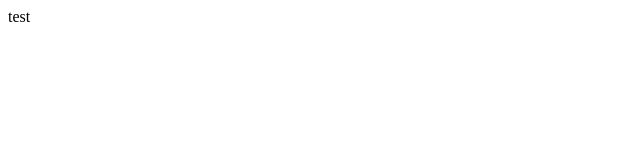
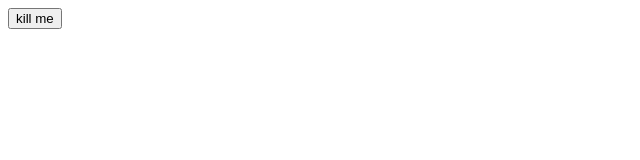
Before and after one commit to DragK/react-boilerplate, a React app: page / in a window 1280 px wide. Shown: the top 160 px of the page, without its empty margins (0-640 px from the left). Built offline with nearby package versions, Linux system fonts and the light colour scheme.

Commit message:
common components , redux fix

```diff
--- a/src/components/Hello.tsx
+++ b/src/components/Hello.tsx
@@ -1,9 +1,13 @@
 import * as React from 'react';
-export interface HelloProps {compiler: string; framework: string;};
 
+import Button from '../common/Button/Button'
 
-export class Hello extends React.Component<HelloProps, undefined> {
+ class Hello extends React.Component<{}, {}> {
   render() {
-    return <h1>Hello from {this.props.compiler} and {this.props.framework}!</h1>;
+    return(
+       <Button label="kill me" />
+    )
   }
 }
+
+export default Hello
--- a/src/index.tsx
+++ b/src/index.tsx
@@ -1,16 +1,16 @@
 import * as React from 'react';
 import { render } from 'react-dom';
-import { Hello } from './components/Hello';
+import  Hello from './components/Hello';
 import { Provider } from 'react-redux';
 import { createStore, applyMiddleware } from 'redux';
-import Reducer from './reducers/index' ;
+import Reducer from './reducers/index';
 
 const createStoreWithMiddleware = applyMiddleware()(createStore);
 
 const Root = (
   <Provider store={createStoreWithMiddleware(Reducer)}>
     <div>
-      test
+      <Hello />
       </div>
   </Provider>
 );
```
Also changed, not shown: package.json (+6 -3 lines), src/routes/routes.tsx (+5 -5 lines), 1 other file (tests, documents, lock files or other folders).
